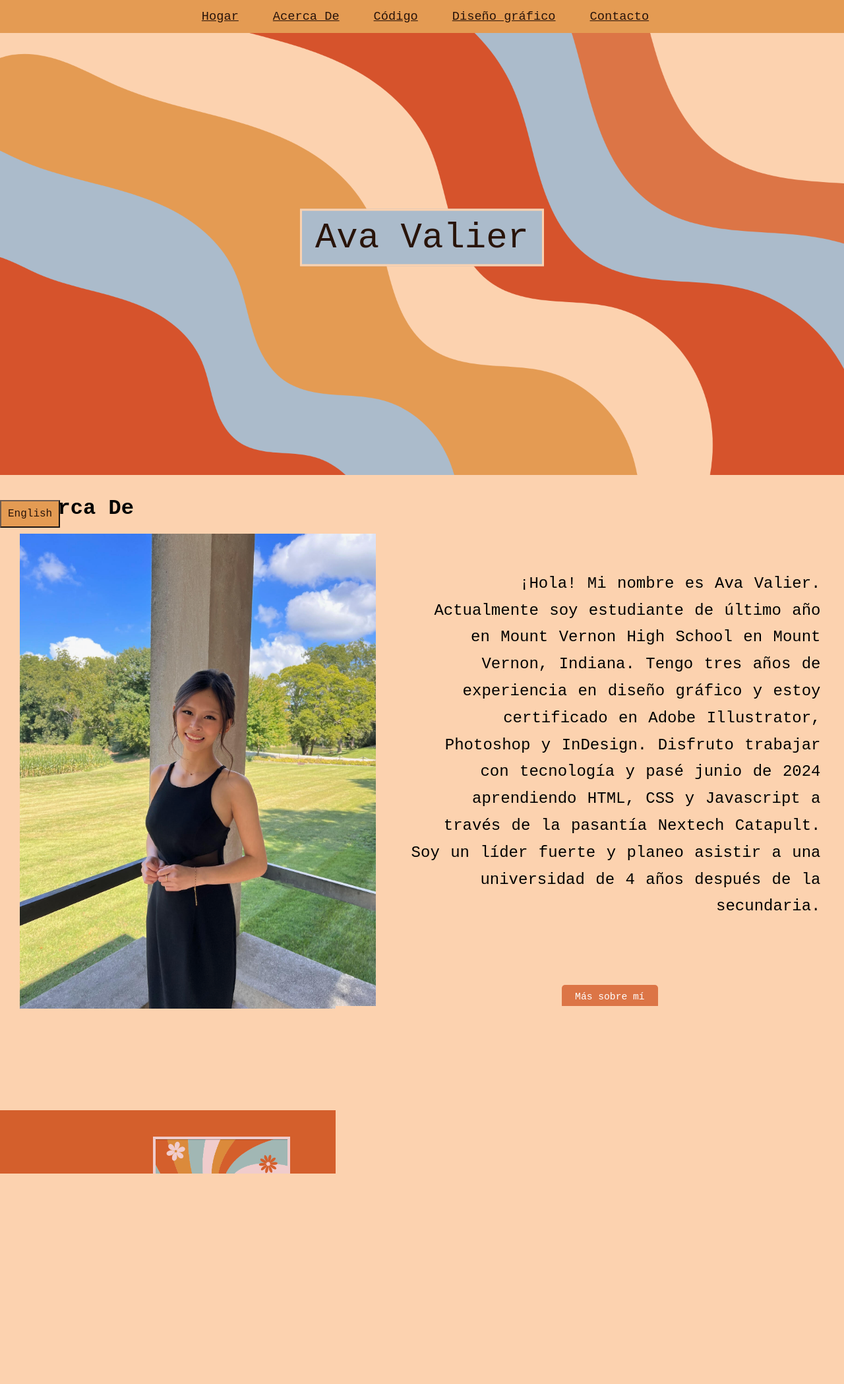
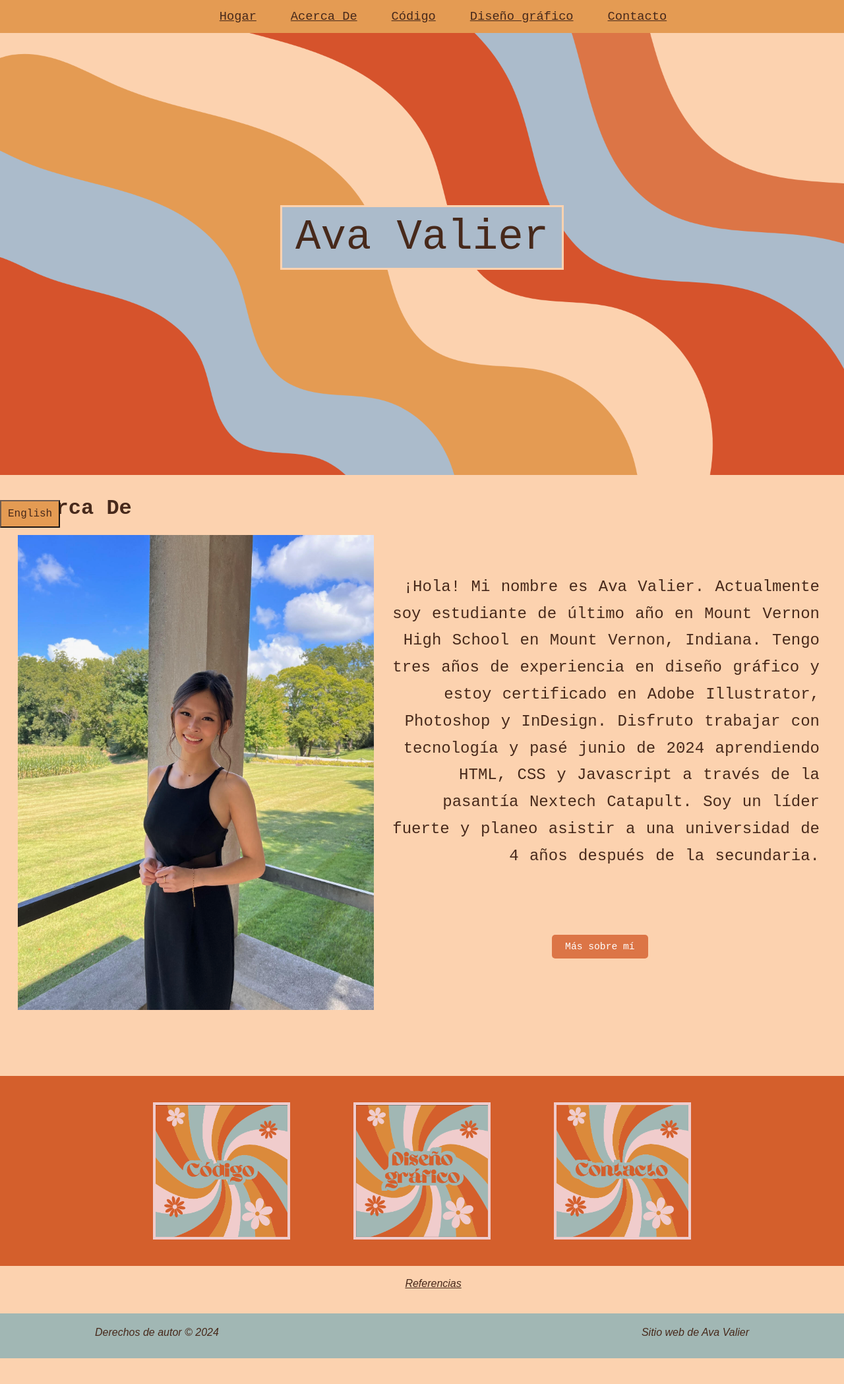
Before and after one commit to avavalier/Portfolio, a plain HTML site: page span-portfolio.html in a window 1280 px wide. Shown: the whole page at 66% size. After the commit the page ends 2059 px from the top, so only its background shows below. Drawn offline with Linux system fonts and the light colour scheme.

Commit message:
fixed footers and spanish

```diff
--- a/aboutsyle.css
+++ b/aboutsyle.css
@@ -24,7 +24,7 @@ body {
   }
   .nav-item a {
     display: block;
-    color: #29140a;
+    color: #47291b;
     margin-left: 10px;
     margin-right: 10px;
     text-align: center;
@@ -43,7 +43,7 @@ body {
   top: 17%;
   left: 50%;
   transform: translate(-50%, -50%);
-  color: #29140a;
+  color: #47291b;
   padding: 10px 20px;
   font-size: 54px;
   text-align: center;
@@ -55,7 +55,7 @@ body {
       display:flex;
       justify-content:space-between;
       margin:2%;
-      margin-top: 10%;
+      margin-top: 12%;
       flex-wrap: wrap;
 
 
@@ -80,13 +80,13 @@ body {
 
   .section h2 {
     font-family: 'Courier New', Courier, monospace;
-    color: #29140a;
+    color: #47291b;
     text-align: center;
   }
 
   .section p {
     font-size: 16pt;
-    color: rgb(52, 51, 51);
+    color:#47291b;
     font-family:monospace;
     max-width: 1000px;
   }
@@ -145,23 +145,26 @@ body {
     padding: 20px;
     padding-bottom: 30px;
     align-items: center;
-
+    display: flex;
+    flex-wrap: wrap;
+    justify-content:space-between;
 
   }
+
   .copyright {
     text-align: left;
     display: inline-block;
-    padding-left: 100px;
-
-
+    padding-left: 10%;
 
   }
 
   .author {
-     padding-left: 1000px;
+    padding-right: 10%;
     text-align: right;
-    display: inline-block;
+    display: flex;
+    flex-wrap: wrap;
   }
+
   .translate-button {
     position: fixed;
     bottom: 0;
--- a/span-portfolio.html
+++ b/span-portfolio.html
@@ -42,14 +42,11 @@
                 </div>
               </div>
           </div>
-        <br>
-        <br>
-        <br>
         <div class="img-links-container">
           <a href="span-coding.html"><img class="img-links" src="Assets/spancodingss.png" ></a>
           <!-- CHANGE SRC TO CODING PAGE BELOW -->
           <a href="span-Graphic_Design.html"><img class="img-links" src="Assets/spandesignss.png" ></a>
-          <a href="span-contact.html"><img class="img-links" src="Assets/spancodingss.png" ></a>
+          <a href="span-contact.html"><img class="img-links" src="Assets/spancontactss.png" ></a>
         </div>
         <br>
         <a class="citations" href="https://docs.google.com/document/d/1StUgqYmdECBAzLYaTJaGVkdkdQi9cR6lR0JADBmzfhw/edit"> Referencias </a>
@@ -61,6 +58,7 @@
         </a>
         <footer>
            <div class="copyright"> Derechos de autor © 2024 </div>
+           <div class="author"> Sitio web de Ava Valier </div>
       </footer>
     </body>
 </html>
--- a/style.css
+++ b/style.css
@@ -22,14 +22,14 @@ body {
   margin: 0;
   padding: 0;
   overflow: hidden;
-  margin-left: 10px;
+  margin-left: 5%;
 }
 .nav-item {
   float:left
 }
 .nav-item a {
   display: block;
-  color: #29140a;
+  color: #47291b;
   margin-left: 10px;
   margin-right: 10px;
   text-align: center;
@@ -64,9 +64,9 @@ body {
   transform: translate(-50%, -50%);
   background-color: #ABBBCB;
   border: #FCD2AF solid 3px;
-  color: #29140a;
+  color: #47291b;
   padding: 10px 20px;
-  font-size: 54px;
+  font-size: 48pt;
   text-align: center;
   font-family: 'Courier New', Courier, monospace;
 
@@ -77,7 +77,7 @@ body {
 
 }
 .headshot {
-  margin-left: 30px;
+  margin-left: 5%;
   padding-top: 0%;
   height: 720px;
   width: auto;
@@ -89,10 +89,11 @@ body {
 
   font-family: 'Courier New', Courier, monospace;
   font-size: 24pt;
-  margin-left: 30px;
-  margin-bottom: 20px;
+  margin-left: 5%;
+  margin-bottom: 4%;
   display: flex;
   flex-wrap: wrap;
+  color: #47291b;
 }
 
 .about p {
@@ -107,6 +108,7 @@ body {
   font-family: monospace;
   display: flex;
   flex-wrap: wrap;
+  color: #47291b;
 
 }
 
@@ -115,7 +117,7 @@ body {
   top: 25%;
   left: 50%;
   transform: translate(-50%, -50%);
-  color: #29140a;
+  color: #47291b;
   padding: 10px 20px;
   font-size: 54px;
   text-align: center;
@@ -128,7 +130,7 @@ body {
   top: 17%;
   left: 50%;
   transform: translate(-50%, -50%);
-  color: #29140a;
+  color: #47291b;
   padding: 10px 20px;
   font-size: 54px;
   text-align: center;
@@ -141,7 +143,7 @@ body {
   top: 17%;
   left: 50%;
   transform: translate(-50%, -50%);
-  color: #29140a;
+  color: #47291b;
   font-size: 54px;
   text-align: center;
   font-family: 'Courier New', Courier, monospace;
@@ -192,22 +194,23 @@ footer {
   align-items: center;
   display: flex;
   flex-wrap: wrap;
+  justify-content:space-between;
+  color: #47291b;
 
 }
 
 .copyright {
   text-align: left;
   display: inline-block;
-  padding-left: 100px;
-
-
+  padding-left: 10%;
 
 }
 
 .author {
-   padding-left: 1000px;
+  padding-right: 10%;
   text-align: right;
-  display: inline-block;
+  display: flex;
+  flex-wrap: wrap;
 }
 
 .img-links-container {
@@ -258,7 +261,7 @@ footer {
 .contact-links {
   display: inline-block;
   font-family: 'Courier New', Courier, monospace;
-  color: #29140a;
+  color: #47291b;
   font-size: 14pt;
 }
 .coding-imgs-container {
@@ -300,7 +303,7 @@ footer {
 
   display: inline-block;
   font-family: 'Courier New', Courier, monospace;
-  color: #29140a;
+  color: #47291b;
 
 }
 
@@ -320,20 +323,21 @@ footer {
   font-style: italic;
   position: absolute;
   left: 48%;
-  color: #29140a75;
+  color: #47291b;
 }
 
 .designport {
   height: 80%;
   width: auto;
   border: #D45F2C solid 5px;
+
 }
 .translate-button {
   position: fixed;
   bottom: 0;
   display: inline-block;
   background-color: #E49B53;
-  color: #29140a;
+  color: #47291b;
   text-align: center;
   padding: 10px;
   font-family: 'Courier New', Courier, monospace;
```
Also changed, not shown: Graphic_Design.html (+1 -0 lines), about.html (+1 -0 lines), coding.html (+1 -0 lines), contact.html (+1 -0 lines), index.html (+1 -0 lines), span-Graphic_Design.html (+1 -0 lines), span-about.html (+1 -0 lines), span-coding.html (+1 -0 lines), span-contact.html (+3 -2 lines).
